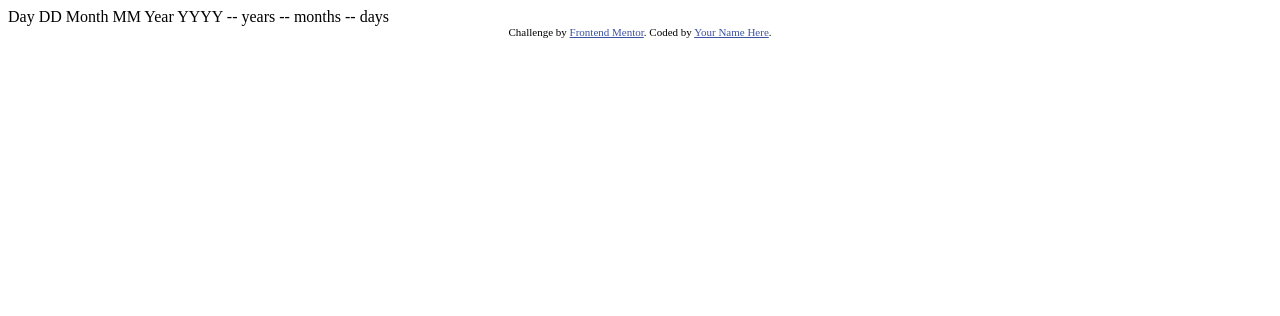
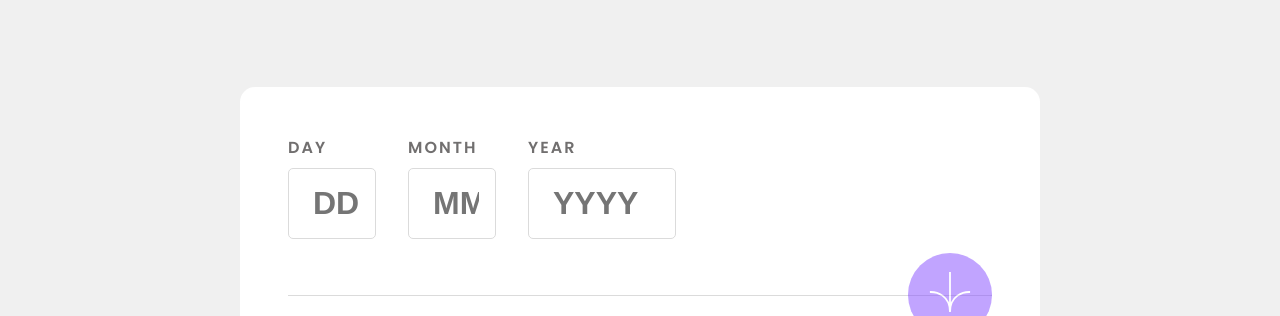
Before and after one commit to BartlomiejCok/Age_calculator_app, a plain HTML site: page index.html in a window 1280 px wide. Shown: the top 316 px of the page. Drawn offline with Linux system fonts and the light colour scheme.

Commit message:
SOLUTION

```diff
--- a/index.html
+++ b/index.html
@@ -5,33 +5,59 @@
   <meta name="viewport" content="width=device-width, initial-scale=1.0"> <!-- displays site properly based on user's device -->
 
   <link rel="icon" type="image/png" sizes="32x32" href="./assets/images/favicon-32x32.png">
-
+  <link rel="preconnect" href="https://fonts.googleapis.com">
+  <link rel="preconnect" href="https://fonts.gstatic.com" crossorigin>
+  <link href="https://fonts.googleapis.com/css2?family=Outfit:wght@100;200;300;400;500;600;700;800;900&family=Poppins:ital,wght@0,100;0,200;0,300;0,400;0,500;0,600;0,700;0,800;0,900;1,100;1,200;1,300;1,400;1,500;1,600;1,700;1,900&display=swap" rel="stylesheet">
+  <link rel="stylesheet" href="src/style.css">
+  <script src="src/script.js" defer></script>
   <title>Frontend Mentor | Age calculator app</title>
 
-  <!-- Feel free to remove these styles or customise in your own stylesheet 👍 -->
   <style>
     .attribution { font-size: 11px; text-align: center; }
     .attribution a { color: hsl(228, 45%, 44%); }
   </style>
 </head>
 <body>
-
-  Day
-  DD
-
-  Month
-  MM
-
-  Year
-  YYYY
-
-  -- years
-  -- months
-  -- days
-
-  <div class="attribution">
-    Challenge by <a href="https://www.frontendmentor.io?ref=challenge" target="_blank">Frontend Mentor</a>.
-    Coded by <a href="#">Your Name Here</a>.
-  </div>
+  <main>
+    <div class="calculator-container">
+      <div class="input-data">
+        <div class="input-day">
+          <label for="day">Day</label>
+          <input type="number" id="day" name="day" placeholder="DD" oninput="inputDay()"/>
+          <span class="msg-empty-day">This field is required</span>
+          <span class="msg-invalid-day">Must be a valid day</span>
+        </div>
+        <div class="input-month">
+          <label for="month">Month</label>
+          <input type="number" id="month" name="month" placeholder="MM" oninput="inputMonth()"/>
+          <span class="msg-empty-month">This field is required</span>
+          <span class="msg-invalid-month">Must be a valid month</span>
+        </div>
+        <div class="input-year">
+          <label for="year">Year</label>
+          <input type="number" id="year" name="year" placeholder="YYYY" oninput="inputYear()"/>
+          <span class="msg-empty-year">This field is required</span>
+          <span class="msg-invalid-year">Must be in the past</span>
+        </div>
+      </div>
+      <div class="btn-container">
+        <div class="line"></div>
+        <button class="calculate-btn" id="btn" disabled onclick="calculateAge()">
+          <img src="assets/images/icon-arrow.svg" alt="icon-arrow" class="arrow">
+        </button>
+      </div>
+      <div class="output-data">
+        <h1><span class="number">--</span> years</h1>
+        <h1><span class="number">--</span> months</h1>
+        <h1><span class="number">--</span> days</h1>
+      </div>
+    </div>
+  </main>
+  <footer>
+    <div class="attribution">
+      Challenge by <a href="https://www.frontendmentor.io?ref=challenge" target="_blank">Frontend Mentor</a>.
+      Coded by <a href="https://github.com/BartlomiejCok">Bartlomiej Cok</a>.
+    </div>
+  </footer>
 </body>
 </html>
--- /dev/null
+++ b/src/script.js
@@ -0,0 +1,452 @@
+const inputDay = () => {
+  let day = document.getElementById("day");
+  let month = document.getElementById("month");
+  let year = document.getElementById("year");
+  let msgEmpty = document.querySelector(".msg-empty-day");
+  let msgInvalid = document.querySelector(".msg-invalid-day");
+  let msgInvalidMonth = document.querySelector(".msg-invalid-month");
+  let msgInvalidYear = document.querySelector(".msg-invalid-year");
+  let btn = document.getElementById("btn");
+
+  if (day.value < 0) {
+      day.value = Math.abs(day.value);
+  } else {
+      day.value = day.value;
+  }
+
+  if (day.value.length > 2) {
+      day.value = day.value.slice(0, 2);
+  } else {
+      day.value = day.value;
+  }
+
+  //checking date from all month
+  const dateAllMonth = [
+      31,
+      (0 == year.value % 4 && 0 != year.value % 100) || 0 == year.value % 400
+          ? 29
+          : 28,
+      31,
+      30,
+      31,
+      30,
+      31,
+      31,
+      30,
+      31,
+      30,
+      31,
+  ];
+  const arrMonth = month.value.split("");
+  let monthSpliced = 0;
+
+  if (arrMonth[0] == 0) {
+      monthSpliced = arrMonth.splice(1, 1);
+  } else {
+      monthSpliced = month.value;
+  }
+
+  if (day.value == "") {
+      day.value = "";
+      msgEmpty.style.display = "block";
+      day.style.border = "1px solid hsl(0, 100%, 74%)";
+  } else {
+      day.value = day.value;
+      msgEmpty.style.display = "none";
+      day.style.border = "1px solid hsl(259, 100%, 65%)";
+  }
+
+  if (day.value.length == 2 && day.value < 32) {
+      month.focus();
+      if (day.value > dateAllMonth[monthSpliced - 1]) {
+          msgInvalid.style.display = "block";
+          day.style.border = "1px solid hsl(0, 100%, 74%)";
+      } else if (dateAllMonth[monthSpliced - 1] == undefined) {
+          msgInvalid.style.display = "none";
+          day.style.border = "1px solid hsl(0, 0%, 86%)";
+      } else {
+          msgInvalid.style.display = "none";
+          day.style.border = "1px solid hsl(0, 0%, 86%)";
+      }
+  } else {
+      day.value = day.value;
+      day.style.border = "1px solid hsl(0, 100%, 74%)";
+  }
+
+  if (month.value > 12 || month.value.length == 1) {
+      msgInvalidMonth.style.display = "block";
+      month.style.border = "1px solid hsl(0, 100%, 74%)";
+  } else {
+      month.value = month.value;
+      msgInvalidMonth.style.display = "none";
+      month.style.border = "1px solid hsl(0, 0%, 86%)";
+  }
+  if (year.value.length == 4 && year.value < new Date().getFullYear()) {
+      year.style.border = "1px solid hsl(0, 0%, 86%)";
+  }
+
+  if (
+      day.value == "" ||
+      month.value == "" ||
+      year.value == "" ||
+      day.value > 31 ||
+      month.value > 12 ||
+      year.value > new Date().getFullYear() ||
+      day.value > dateAllMonth[monthSpliced - 1] ||
+      day.value.length < 2 ||
+      month.value.length < 2 ||
+      year.value.length < 4
+  ) {
+      btn.disabled = true;
+      btn.style.backgroundColor = "hsl(259, 100%, 65%)";
+      btn.style.opcaity = "0.5";
+      btn.style.cursor = "not-allowed";
+  } else {
+      btn.disabled = false;
+      btn.style.backgroundColor = "hsl(259, 100%, 65%)";
+      btn.style.cursor = "pointer";
+  }
+};
+
+const inputMonth = () => {
+  let day = document.getElementById("day");
+  let month = document.getElementById("month");
+  let year = document.getElementById("year");
+  let msgEmpty = document.querySelector(".msg-empty-month");
+  let msgInvalid = document.querySelector(".msg-invalid-month");
+  let msgInvalidDay = document.querySelector(".msg-invalid-day");
+  let btn = document.getElementById("btn");
+
+  if (month.value < 0) {
+      month.value = Math.abs(month.value);
+  } else {
+      month.value = month.value;
+  }
+
+  if (month.value.length > 2) {
+      month.value = month.value.slice(0, 2);
+  } else {
+      month.value = month.value;
+  }
+
+  if (month.value > 12 || month.value.length == 1) {
+      msgInvalid.style.display = "block";
+      month.style.border = "1px solid hsl(0, 100%, 74%)";
+  } else {
+      month.value = month.value;
+      msgInvalid.style.display = "none";
+      month.style.border = "1px solid hsl(0, 0%, 86%)";
+  }
+
+  if (month.value == "") {
+      month.value = "";
+      msgEmpty.style.display = "block";
+      month.style.border = "1px solid hsl(0, 100%, 74%)";
+  } else {
+      month.value = month.value;
+      msgEmpty.style.display = "none";
+      month.style.border = "1px solid hsl(259, 100%, 65%)";
+  }
+
+  if (month.value.length == 2 && month.value < 13) {
+      year.focus();
+      month.style.border = "1px solid hsl(0, 0%, 86%)";
+  } else {
+      month.value = month.value;
+      month.style.border = "1px solid hsl(0, 100%, 74%)";
+  }
+
+  //checking date from all month
+  const dateAllMonth = [
+      31,
+      (0 == year.value % 4 && 0 != year.value % 100) || 0 == year.value % 400
+          ? 29
+          : 28,
+      31,
+      30,
+      31,
+      30,
+      31,
+      31,
+      30,
+      31,
+      30,
+      31,
+  ];
+  const arrMonth = month.value.split("");
+  let monthSpliced = 0;
+
+  if (arrMonth[0] == 0) {
+      monthSpliced = arrMonth.splice(1, 1);
+  } else {
+      monthSpliced = month.value;
+  }
+
+  if (day.value > dateAllMonth[monthSpliced - 1]) {
+      msgInvalidDay.style.display = "block";
+      day.style.border = "1px solid hsl(0, 100%, 74%)";
+  } else if (dateAllMonth[monthSpliced - 1] == undefined) {
+      msgInvalidDay.style.display = "none";
+      day.style.border = "1px solid hsl(0, 0%, 86%)";
+  } else {
+      msgInvalidDay.style.display = "none";
+      day.style.border = "1px solid hsl(0, 0%, 86%)";
+      year.style.border = "1px solid hsl(0, 0%, 86%)";
+  }
+
+  if (
+      day.value == "" ||
+      month.value == "" ||
+      year.value == "" ||
+      day.value > 31 ||
+      month.value > 12 ||
+      year.value > new Date().getFullYear() ||
+      day.value > dateAllMonth[monthSpliced - 1] ||
+      day.value.length < 2 ||
+      month.value.length < 2 ||
+      year.value.length < 4
+  ) {
+      btn.disabled = true;
+      btn.style.backgroundColor = "hsl(259, 100%, 65%)";
+      btn.style.opcaity = "0.5";
+      btn.style.cursor = "not-allowed";
+  } else {
+      btn.disabled = false;
+      btn.style.backgroundColor = "hsl(259, 100%, 65%)";
+      btn.style.cursor = "pointer";
+  }
+};
+
+const inputYear = () => {
+  let day = document.getElementById("day");
+  let month = document.getElementById("month");
+  let year = document.getElementById("year");
+  let msgEmpty = document.querySelector(".msg-empty-year");
+  let msgInvalid = document.querySelector(".msg-invalid-year");
+  let msgInvalidDay = document.querySelector(".msg-invalid-day");
+  let btn = document.getElementById("btn");
+
+  if (year.value < 0) {
+      year.value = Math.abs(year.value);
+  } else {
+      year.value = year.value;
+  }
+
+  if (year.value.length > 4) {
+      year.value = year.value.slice(0, 4);
+  } else {
+      year.value = year.value;
+  }
+
+  if (year.value == "") {
+      year.value = "";
+      msgEmpty.style.display = "block";
+      msgInvalid.style.display = "none";
+      year.style.border = "1px solid hsl(0, 100%, 74%)";
+  } else {
+      year.value = year.value;
+      msgEmpty.style.display = "none";
+      year.style.border = "1px solid hsl(259, 100%, 65%)";
+  }
+
+  if (year.value > new Date().getFullYear()) {
+      msgInvalid.style.display = "block";
+      year.style.border = "1px solid hsl(0, 100%, 74%)";
+  } else {
+      year.value = year.value;
+      msgInvalid.style.display = "none";
+      year.style.border = "1px solid hsl(0, 0%, 86%)";
+  }
+
+  if (year.value.length == 4 && year.value < new Date().getFullYear()) {
+      year.style.border = "1px solid hsl(0, 0%, 86%)";
+  } else {
+      year.style.border = "1px solid hsl(0, 100%, 74%)";
+  }
+
+  //checking date from all month
+  const dateAllMonth = [
+      31,
+      (0 == year.value % 4 && 0 != year.value % 100) || 0 == year.value % 400
+          ? 29
+          : 28,
+      31,
+      30,
+      31,
+      30,
+      31,
+      31,
+      30,
+      31,
+      30,
+      31,
+  ];
+  const arrMonth = month.value.split("");
+  let monthSpliced = 0;
+
+  if (arrMonth[0] == 0) {
+      monthSpliced = arrMonth.splice(1, 1);
+  } else {
+      monthSpliced = month.value;
+  }
+
+  if ((0 == year.value % 4 && 0 != year.value % 100) || 0 == year.value % 400) {
+      if (monthSpliced == 2 && day.value > 29) {
+          msgInvalidDay.style.display = "block";
+          day.style.border = "1px solid hsl(0, 100%, 74%)";
+      } else {
+          if (day.value > dateAllMonth[monthSpliced - 1]) {
+              msgInvalidDay.style.display = "block";
+              day.style.border = "1px solid hsl(0, 100%, 74%)";
+              month.style.border = "1px solid hsl(0, 100%, 74%)";
+              year.style.border = "1px solid hsl(0, 100%, 74%)";
+          } else if (day.value == "" && month.value == "" && year.value == "") {
+              day.style.border = "1px solid hsl(0, 100%, 74%)";
+              month.style.border = "1px solid hsl(0, 100%, 74%)";
+              year.style.border = "1px solid hsl(0, 100%, 74%)";
+          } else {
+              msgInvalidDay.style.display = "none";
+              day.style.border = "1px solid hsl(0, 0%, 86%)";
+              month.style.border = "1px solid hsl(0, 0%, 86%)";
+              year.style.border = "1px solid hsl(0, 0%, 86%)";
+          }
+      }
+  } else {
+      if (monthSpliced == 2 && day.value > 28) {
+          msgInvalidDay.style.display = "block";
+          day.style.border = "1px solid hsl(0, 100%, 74%)";
+      } else {
+          if (day.value > dateAllMonth[monthSpliced - 1]) {
+              msgInvalidDay.style.display = "block";
+              day.style.border = "1px solid hsl(0, 100%, 74%)";
+              month.style.border = "1px solid hsl(0, 100%, 74%)";
+              year.style.border = "1px solid hsl(0, 100%, 74%)";
+          } else if (day.value == "" && month.value == "" && year.value == "") {
+              day.style.border = "1px solid hsl(0, 100%, 74%)";
+              month.style.border = "1px solid hsl(0, 100%, 74%)";
+              year.style.border = "1px solid hsl(0, 100%, 74%)";
+          } else {
+              msgInvalidDay.style.display = "none";
+              day.style.border = "1px solid hsl(0, 0%, 86%)";
+              month.style.border = "1px solid hsl(0, 0%, 86%)";
+              year.style.border = "1px solid hsl(0, 0%, 86%)";
+          }
+      }
+  }
+
+  if (
+      day.value == "" ||
+      month.value == "" ||
+      year.value == "" ||
+      day.value > 31 ||
+      month.value > 12 ||
+      year.value > new Date().getFullYear() ||
+      day.value > dateAllMonth[monthSpliced - 1] ||
+      day.value.length < 2 ||
+      month.value.length < 2 ||
+      year.value.length < 4
+  ) {
+      btn.disabled = true;
+      btn.style.backgroundColor = "hsl(259, 100%, 65%)";
+      btn.style.opcaity = "0.5";
+      btn.style.cursor = "not-allowed";
+  } else {
+      btn.disabled = false;
+      btn.style.backgroundColor = "hsl(259, 100%, 65%)";
+      btn.style.cursor = "pointer";
+  }
+};
+
+const calculateAge = () => {
+  let day = document.getElementById("day").value;
+  let month = document.getElementById("month").value;
+  let year = document.getElementById("year").value;
+
+  let today = new Date();
+  let birthDate = new Date(year, month - 1, day);
+
+  let age = today.getFullYear() - birthDate.getFullYear();
+  let monthAge = today.getMonth() - birthDate.getMonth();
+  let dayAge = today.getDate() - birthDate.getDate();
+
+  const newYear = document.createElement("h1");
+  const newMonth = document.createElement("h1");
+  const newDay = document.createElement("h1");
+  document
+      .querySelector(".output-data")
+      .replaceChild(
+          newYear,
+          document.querySelector(".output-data h1:nth-child(1)")
+      );
+  document
+      .querySelector(".output-data")
+      .replaceChild(
+          newMonth,
+          document.querySelector(".output-data h1:nth-child(2)")
+      );
+  document
+      .querySelector(".output-data")
+      .replaceChild(
+          newDay,
+          document.querySelector(".output-data h1:nth-child(3)")
+      );
+
+  if (
+      monthAge < 0 ||
+      (monthAge === 0 && today.getDate() < birthDate.getDate())
+  ) {
+      age--;
+  }
+
+  if (monthAge < 0) {
+      monthAge += 12;
+  }
+
+  if (dayAge < 0) {
+      dayAge += 30;
+  }
+
+  if (age > 1) {
+      let i = 0;
+      setInterval(() => {
+          document.querySelector(".output-data h1:nth-child(1)").innerHTML =
+              `<span class="number">${i < age ? i++ : age}</span>` + " years";
+      }, 100);
+  } else {
+      let i = 0;
+      setInterval(() => {
+          document.querySelector(".output-data h1:nth-child(1)").innerHTML =
+              `<span class="number">${i < age ? i++ : age}</span>` + " years";
+      }, 100);
+  }
+
+  if (monthAge > 1) {
+      let i = 0;
+      setInterval(() => {
+          document.querySelector(".output-data h1:nth-child(2)").innerHTML =
+              `<span class="number">${i < monthAge ? i++ : monthAge}</span>` +
+              " months";
+      }, 100);
+  } else {
+      let i = 0;
+      setInterval(() => {
+          document.querySelector(".output-data h1:nth-child(2)").innerHTML =
+              `<span class="number">${i < monthAge ? i++ : monthAge}</span>` +
+              " month";
+      }, 100);
+  }
+
+  if (dayAge > 1) {
+      let i = 0;
+      setInterval(() => {
+          document.querySelector(".output-data h1:nth-child(3)").innerHTML =
+              `<span class="number">${i < dayAge ? i++ : dayAge}</span>` + " days";
+      }, 100);
+  } else {
+      let i = 0;
+      setInterval(() => {
+          document.querySelector(".output-data h1:nth-child(3)").innerHTML =
+              `<span class="number">${i < dayAge ? i++ : dayAge}</span>` + " days";
+      }, 100);
+  }
+};
--- /dev/null
+++ b/src/style.css
@@ -0,0 +1,175 @@
+*
+{
+    margin: 0;
+    box-sizing: border-box;
+}
+
+body {
+    display: flex;
+    flex-direction: column;
+    justify-content: center;
+    font-family: 'Poppins', sans-serif;
+    align-items: center;
+    margin: 0;
+    min-height: 100vh;
+    background-color: hsl(0, 0%, 94%);
+  }
+  .calculator-container {
+    display: flex;
+    flex-direction: column;
+    margin-bottom: 20px;
+    padding: 2rem 2rem 1rem 2rem;
+    width: 800px;
+    border-radius: 15px 15px 150px 15px;
+    background-color: hsl(0, 0%, 100%);
+  }
+  .input-data {
+    display: flex;
+    padding: 0rem 5rem 1.5rem 0rem;
+    margin: 0;
+    background-color: hsl(0, 0%, 100%);
+  }
+  .input-day, .input-month {
+    display: flex;
+    flex-direction: column;
+    padding: 1rem;
+    width: 120px;
+    background-color: hsl(0, 0%, 100%);
+  }
+  .input-year{
+    display: flex;
+    flex-direction: column;
+    padding: 1rem;
+    width: 180px;
+    background-color: hsl(0, 0%, 100%);
+  }
+  .input-day label, .input-month label, .input-year label {
+    margin-bottom: 0.5rem;
+    font-size: 16px;
+    text-transform: uppercase;
+    letter-spacing: 2px;
+    font-weight: 600;
+    color: hsl(0, 1%, 44%);
+  }
+  .input-day input, .input-month input, .input-year input {
+    padding: 1rem 1rem 1rem 1.5rem;
+    border: 1px solid hsl(0, 0%, 86%);
+    border-radius: 5px;
+    background-color: hsl(0, 0%, 100%);
+    font-size: 32px;
+    font-weight: 700;
+    color: hsl(0, 0%, 8%);
+  }
+  .input-day input:focus, .input-month input:focus, .input-year input:focus {
+    outline: none;
+    border: 1px solid hsl(259, 100%, 65%);
+  }
+  /* Chrome, Safari, Edge, Opera */
+  input::-webkit-outer-spin-button,
+  input::-webkit-inner-spin-button {
+    -webkit-appearance: none;
+    margin: 0;
+  }
+
+  /* Firefox */
+  input[type=number] {
+    -moz-appearance: textfield;
+  }
+  .btn-container {
+    display: flex;
+    justify-content: end;
+    align-items: center;
+    padding: 1rem;
+  }
+  .arrow {
+    object-fit: contain;
+    width: 90%;
+    height: 90%;
+  }
+  .line {
+    width: 100%;
+    height: 1px;
+    background-color: hsl(0, 0%, 86%);
+  }
+  .calculate-btn {
+    position: absolute;
+    padding: 1.2rem;
+    border: none;
+    border-radius: 50%;
+    background-color: hsl(259, 100%, 65%);
+    font-size: 1.5rem;
+    font-weight: 700;
+    color: hsl(0, 0%, 100%);
+  }
+  .calculate-btn:hover {
+    cursor: pointer;
+  }
+  .calculate-btn:disabled {
+    background-color: hsl(259, 100%, 65%);
+    opacity: 0.5;
+    cursor: not-allowed;
+  }
+  .output-data {
+    display: flex;
+    border-radius: 15px 15px 150px 15px;
+    flex-direction: column;
+    margin: 0;
+    padding: 2rem 2rem 2rem 2rem;
+    background-color: hsl(0, 0%, 100%);
+  }
+  .output-data h1 {
+    font-size: 6rem;
+    font-weight: 700;
+    margin: -25px;
+    color: hsl(0, 0%, 8%);
+    font-style: italic;
+  }
+  .msg-empty-day, .msg-empty-month, .msg-empty-year, .msg-invalid-day, .msg-invalid-month, .msg-invalid-year {
+    display: none;
+    margin-top: 5px;
+    font-size: 12px;
+    font-style: italic;
+    color: hsl(0, 100%, 74%);
+  }
+  .number {
+    color: hsl(259, 100%, 65%);
+  }
+  @media (min-width: 375px) and (max-width: 768px){
+    .calculator-container {
+      width: 350px;
+      padding: 0.5rem 0rem 0.5rem 0.5rem;
+    }
+    .input-data {
+      padding: 1rem 1rem 1rem 0rem;
+    }
+    .input-day, .input-month, .input-year {
+      width: 80px;
+    }
+    .input-day input, .input-month input, .input-year input {
+      font-size: 0.8rem;
+      padding: 1rem;
+    }
+    .btn-container {
+      padding: 1rem 1rem 1rem 1rem;
+    }
+    .calculate-btn {
+      padding: 1rem;
+      left: 50%;
+      margin-left: -50px;
+      top: 50%;
+      margin-top: -80px;
+    }
+    .arrow {
+      object-fit: contain;
+      width: 60%;
+      height: 60%;
+    }
+    .output-data {
+      padding: 0rem 2rem 2rem 2rem;
+      margin-top: 30px;
+    }
+    .output-data h1 {
+      font-size: 3rem;
+      margin: -12px;
+    }
+  }
```
